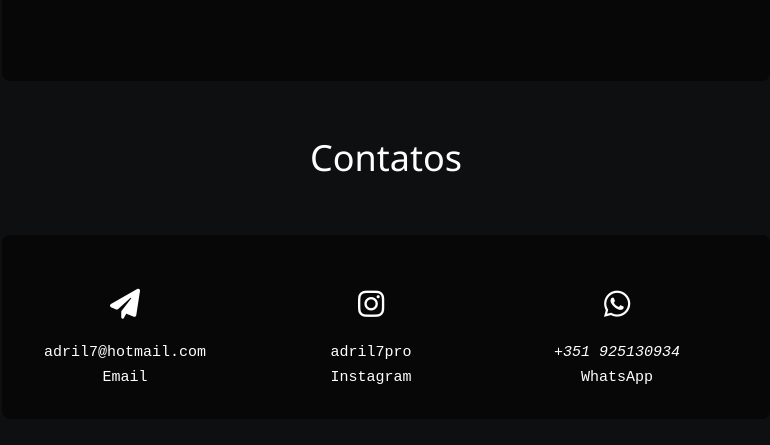
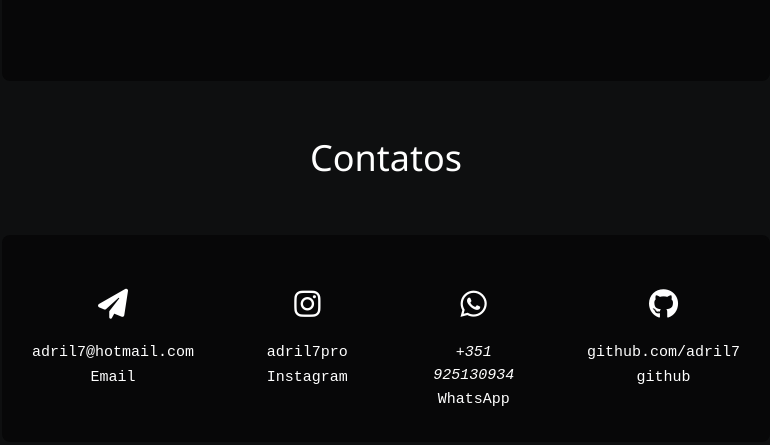
Before and after one commit to adril7/adrianosilva, a plain HTML site: page index.html in a window 1280 px wide. Shown: the part 2548-2993 px from the top of the page, without its empty margins (318-1088 px from the left). Drawn offline with nearby package versions, Linux system fonts and the light colour scheme.

Commit message:
adrianosilva

```diff
--- a/index.html
+++ b/index.html
@@ -305,12 +305,12 @@
 
                     </div>
                 </div>
-                <div id="contactSection" style="height: 1000px;">
+                <div id="contactSection" style="height: 930px;">
                     <h1 class="title">Contatos</h1>
                     <div class="card flexbox">
                         <div class="contact-item flexbox">
                             <div class="contact-item-icon">
-                                <i class="fas fa-paper-plane"></i>
+                                <a href="mailto:adril7@hotmail.com"><i class="fas fa-paper-plane"></i></a>
                             </div>
                         <div class="contact-item-value">
                             <a href="mailto:adril7@hotmail.com">adril7@hotmail.com</a>
@@ -324,7 +324,7 @@
 
                     <div class="contact-item flexbox">
                         <div class="contact-item-icon">
-                            <i class="fab fa-instagram"></i>
+                            <a href="https://www.instagram.com/adril7pro/"><i class="fab fa-instagram"></i></a>
                         </div>
                     <div class="contact-item-value">
                         <a target="_blank" href="https://www.instagram.com/adril7pro/">adril7pro</a>
@@ -344,13 +344,20 @@
                 <div class="contact-item-description">
                     WhatsApp
                 </div>
-            </div>
-                        <p>
-                            <b> </b>
-                        </p>
-
+                </div>
+                <div class="contact-arrow"></div>
+                <div class="contact-item flexbox">
+                    <div class="contact-item-icon">
+                        <a href="https://github.com/adril7"><i class="fa-brands fa-github"></i></a>
                     </div>
-
+                <div class="contact-item-value">
+                    <a target="_blank" href="https://github.com/adril7">github.com/adril7</a>
+                </div>
+                <div class="contact-item-description">
+                    github
+                </div>
+                <div class="contact-git"></div>
+                    </div>
                 </div>
                 </td>
             </tr>
--- a/style.css
+++ b/style.css
@@ -255,7 +255,7 @@ body {
 .contact-item {
     text-align: center;
     flex-direction: column;
-    width: 30%;
+    width: 25%;
     gap: 2px;
 }
 
@@ -491,7 +491,7 @@ color: #25ca7f;
         position: fixed;
         bottom: 25px;
         right: 25px;
-        font-size: 22px;
+        font-size: 28px;
         color: #25ca7f;
     }
 
@@ -509,6 +509,9 @@ color: #25ca7f;
     margin-top: 20px;
     }
 
+    .contact-git {
+        margin-bottom: 20px;
+    }
 
 
     }
```
